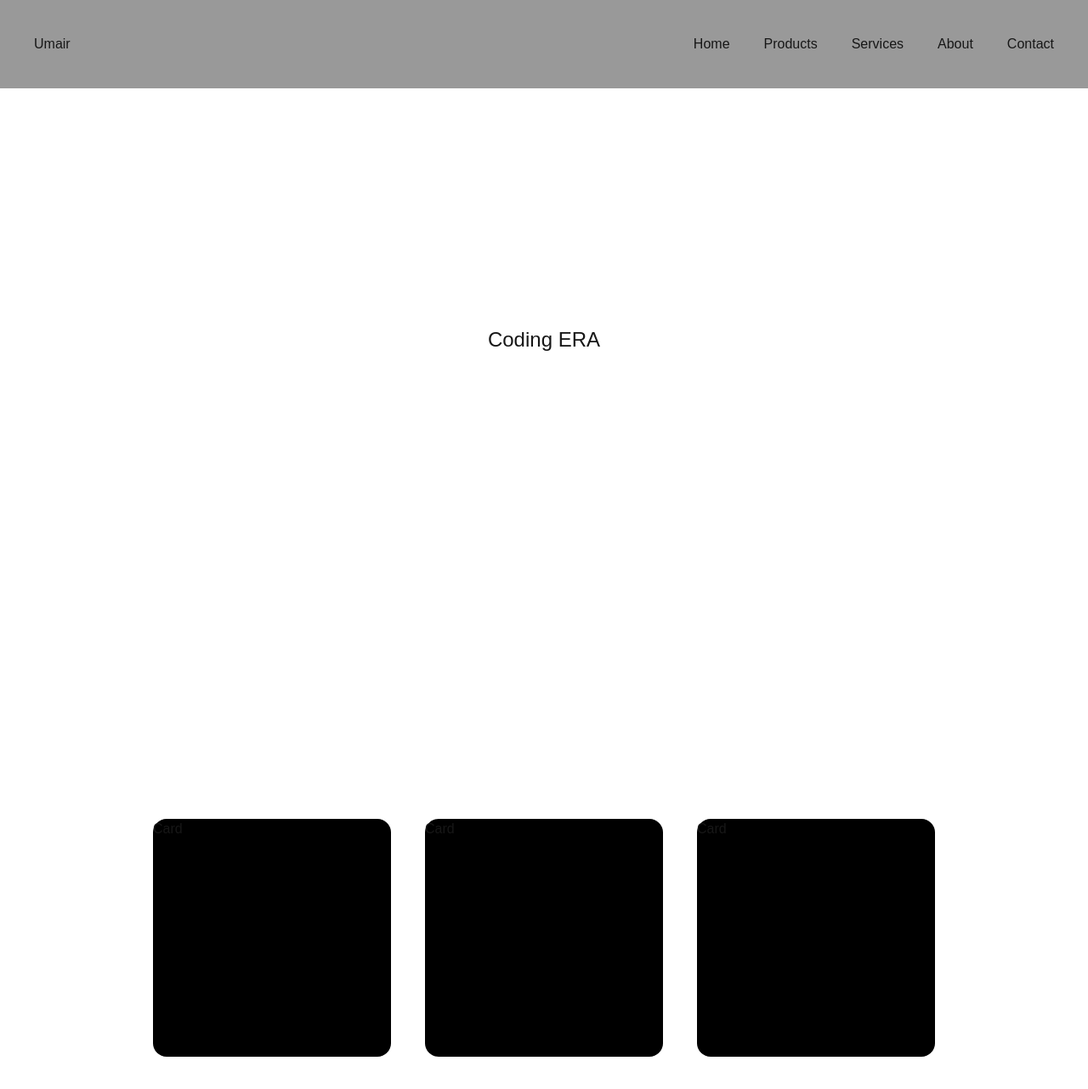
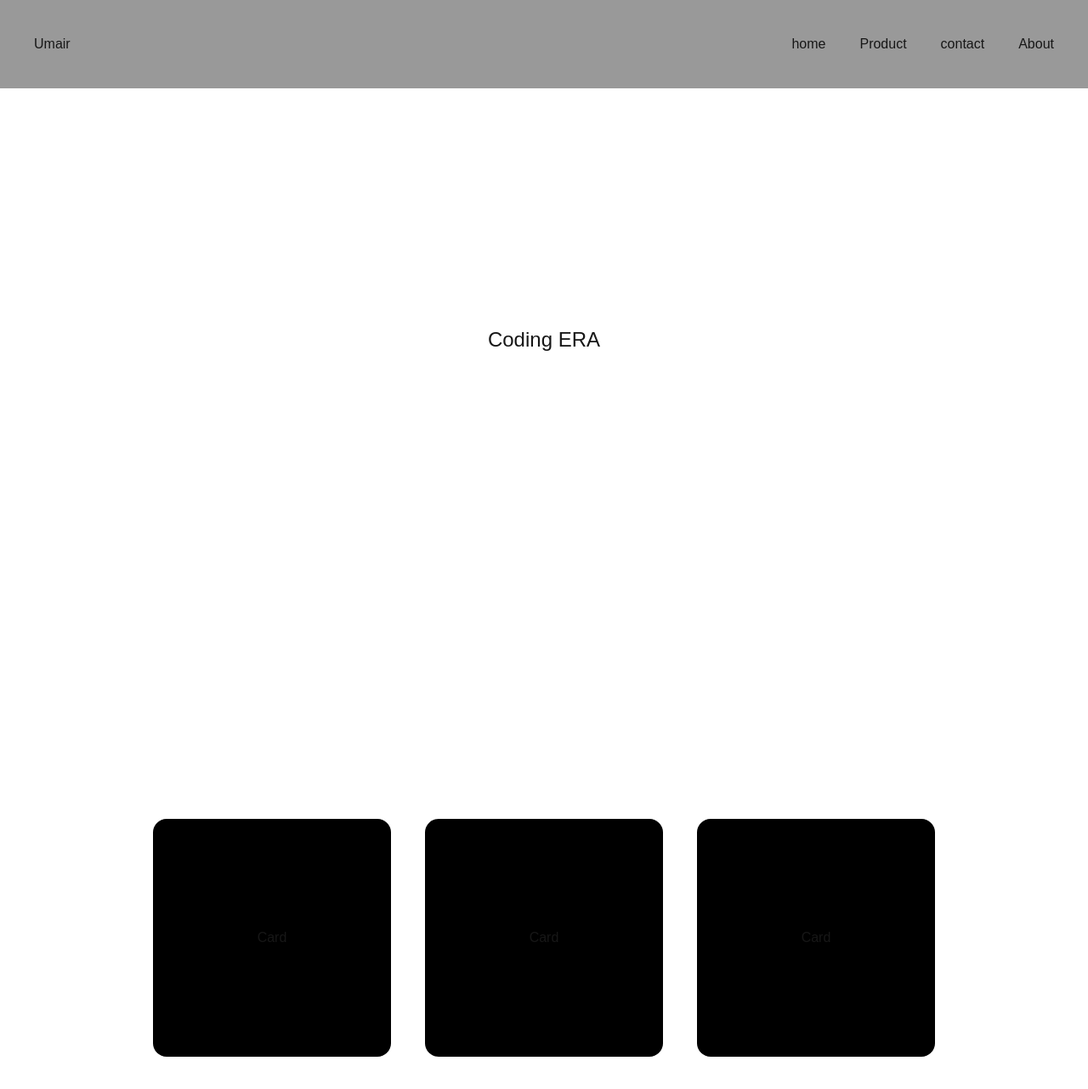
Before and after one commit to Umair-dev55/Next-JS-GSAP, a Next.js app: page / in a window 1280 px wide. Shown: the top 1282 px of the page at 85% size. Built offline with nearby package versions, Linux system fonts and the light colour scheme.

Commit message:
add next js Routing included  timeline mastery

```diff
--- /dev/null
+++ b/app/about/page.js
@@ -0,0 +1,11 @@
+import React from "react";
+
+const page = () => {
+  return (
+    <div>
+      <h1>About us</h1>
+    </div>
+  );
+};
+
+export default page;
--- /dev/null
+++ b/app/components/Nav.jsx
@@ -0,0 +1,64 @@
+"use client";
+import React from "react";
+import Link from "next/link";
+import { useEffect } from "react";
+import gsap from "gsap";
+
+const Nav = () => {
+  useEffect(() => {
+    var tl = gsap.timeline();
+    tl.from("#card1", {
+      x: 1200,
+      duration: 1,
+    });
+    tl.from("#card2", {
+      duration: 1,
+      x: 1200,
+    });
+
+    tl.from("#card3", {
+      duration: 1,
+      x: 1200,
+    });
+    var timeline = gsap.timeline();
+    timeline.from(".logo", {
+      y: -40,
+      delay: 0.5,
+      duration: 0.2,
+      opacity: 0,
+    });
+    timeline.from(".nav-link", {
+      opacity: 0,
+      y: -40,
+      duration: 0.5,
+    });
+    timeline.from("#hero", {
+      opacity: 0,
+      x: -40,
+      duration: 0.5,
+    });
+  });
+  return (
+    <div>
+      <nav className="justify-between bg-black/40 p-10 text-[16px]">
+        <h3 className="logo">Umair</h3>
+        <div className=" flex gap-10">
+          <Link className="nav-link" href="/">
+            home
+          </Link>
+          <Link className="nav-link" href="/product">
+            Product
+          </Link>
+          <Link className="nav-link" href="/contact">
+            contact
+          </Link>
+          <Link className="nav-link" href="/about">
+            About
+          </Link>
+        </div>
+      </nav>
+    </div>
+  );
+};
+
+export default Nav;
--- /dev/null
+++ b/app/contact/page.js
@@ -0,0 +1,11 @@
+import React from "react";
+
+const page = () => {
+  return (
+    <div>
+      <h1>Contact Us</h1>
+    </div>
+  );
+};
+
+export default page;
--- a/app/globals.css
+++ b/app/globals.css
@@ -34,7 +34,6 @@ body {
   .justify-evenly {
     @apply flex items-center justify-evenly;
   }
-
   .justify-center {
     @apply flex items-center justify-center;
   }
--- a/app/layout.js
+++ b/app/layout.js
@@ -1,3 +1,4 @@
+import Nav from "./components/Nav";
 import "./globals.css";
 
 export const metadata = {
@@ -8,7 +9,10 @@ export const metadata = {
 export default function RootLayout({ children }) {
   return (
     <html lang="en">
-      <body>{children}</body>
+      <body>
+        <Nav />
+        {children}
+      </body>
     </html>
   );
 }
--- a/app/page.js
+++ b/app/page.js
@@ -1,90 +1,33 @@
-"use client";
-import { useEffect } from "react";
-import gsap from "gsap";
+
 const page = () => {
-  useEffect(() => {
-    var tl = gsap.timeline();
-    tl.from("#card1", {
-      x: 1200,
-      duration: 1,
-    });
-    tl.from("#card2", {
-      duration: 1,
-      x: 1200,
-    });
 
-    tl.from("#card3", {
-      duration: 1,
-      x: 1200,
-    });
-    var timeline = gsap.timeline();
-    timeline.from(".logo", {
-      y: -40,
-      delay: 0.5,
-      duration: 0.2,
-      opacity: 0,
-    });
-    timeline.from("#nav", {
-      opacity: 0,
-      y: -40,
-      duration: 0.5,
-    });
-    timeline.from("#hero", {
-      opacity: 0,
-      x: -40,
-      duration: 0.5,
-    });
-
-    // gsap.to("h1", {
-    //   y: -20,
-    //   color: "gray",
-    //   stagger: 1,
-    //   duration: 0.2,
-    // });
-    // gsap.from(".card", {
-    //   y: 40,
-    //   repeat: -1,
-    //   duration: 0.4,
-    //   yoyo: true,
-    // });
-  });
   return (
     <div className="">
-      {/* Nav Here  */}
-      <nav className="justify-between bg-black/40 p-10 text-[16px]">
-        <h3 className="logo">Umair</h3>
-        <div className=" flex gap-10">
-          <a id="nav" href="#">
-            Home
-          </a>
-          <a id="nav" href="#">
-            Products
-          </a>
-          <a id="nav" href="#">
-            Services
-          </a>
-          <a id="nav" href="#">
-            About
-          </a>
-          <a id="nav" href="#">
-            Contact
-          </a>
-        </div>
-      </nav>
+      {/* hero section  */}
       <div className="h-screen">
         <h1 id="hero" className="text-2xl abs-center">
           Coding ERA
         </h1>
       </div>
+      {/* cards  */}
       <div className="relative p-10  ">
         <div className="*:m-5 sm:flex sm:justify-center">
-          <div id="card1" className="bg-black size-70 rounded-2xl ">
+          <div
+            id="card1"
+            className="bg-black size-70 rounded-2xl justify-center "
+          >
             Card
           </div>
-          <div id="card2" className="bg-black size-70 rounded-2xl ">
+          <div
+            id="card2"
+            className="bg-black size-70 rounded-2xl justify-center"
+          >
             Card
           </div>
-          <div id="card3" className="bg-black size-70 rounded-2xl ">
+          <div
+            id="card3"
+            className="bg-black size-70 rounded-2xl justify-center"
+          >
             Card
           </div>
         </div>
--- /dev/null
+++ b/app/product/page.js
@@ -0,0 +1,11 @@
+import React from "react";
+
+const page = () => {
+  return (
+    <div>
+      <h1>Products</h1>
+    </div>
+  );
+};
+
+export default page;
--- /dev/null
+++ b/app/service/page.js
@@ -0,0 +1,11 @@
+import React from "react";
+
+const page = () => {
+  return (
+    <div>
+      <h1>Services</h1>
+    </div>
+  );
+};
+
+export default page;
```
